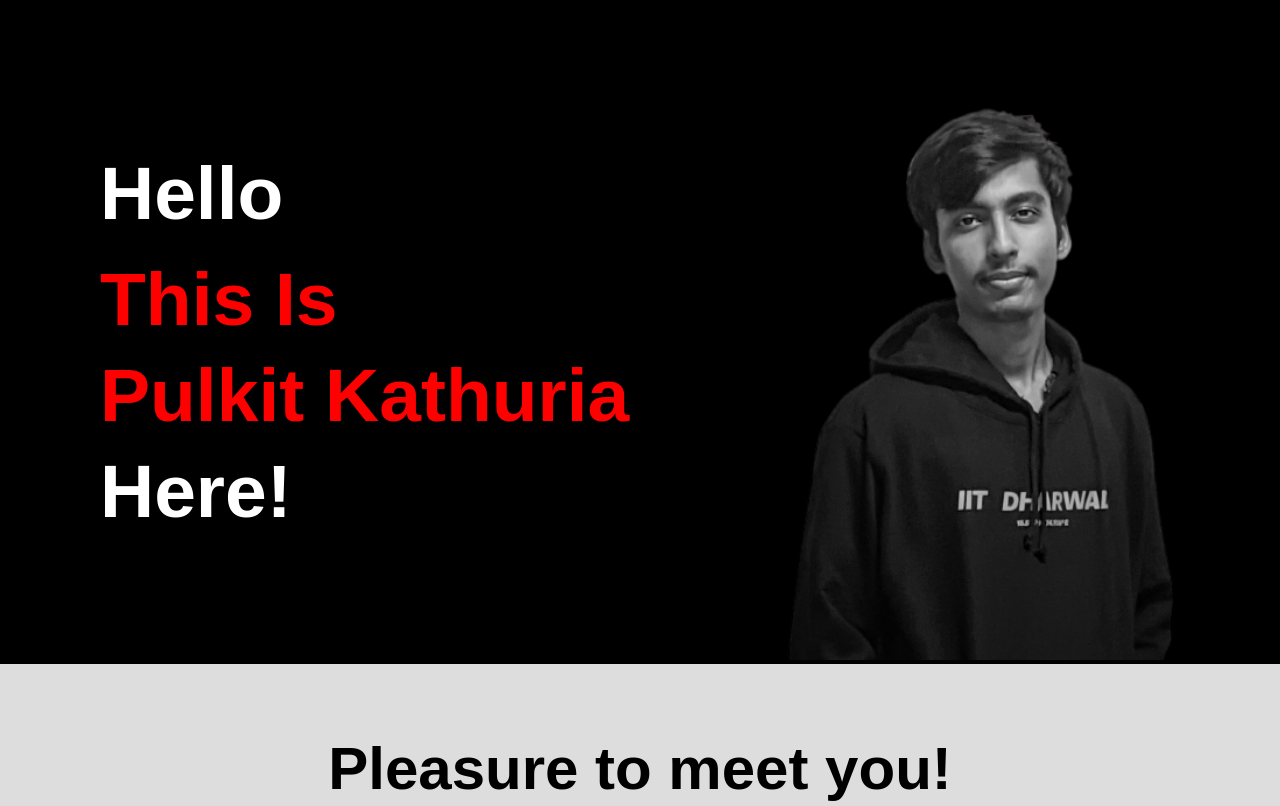
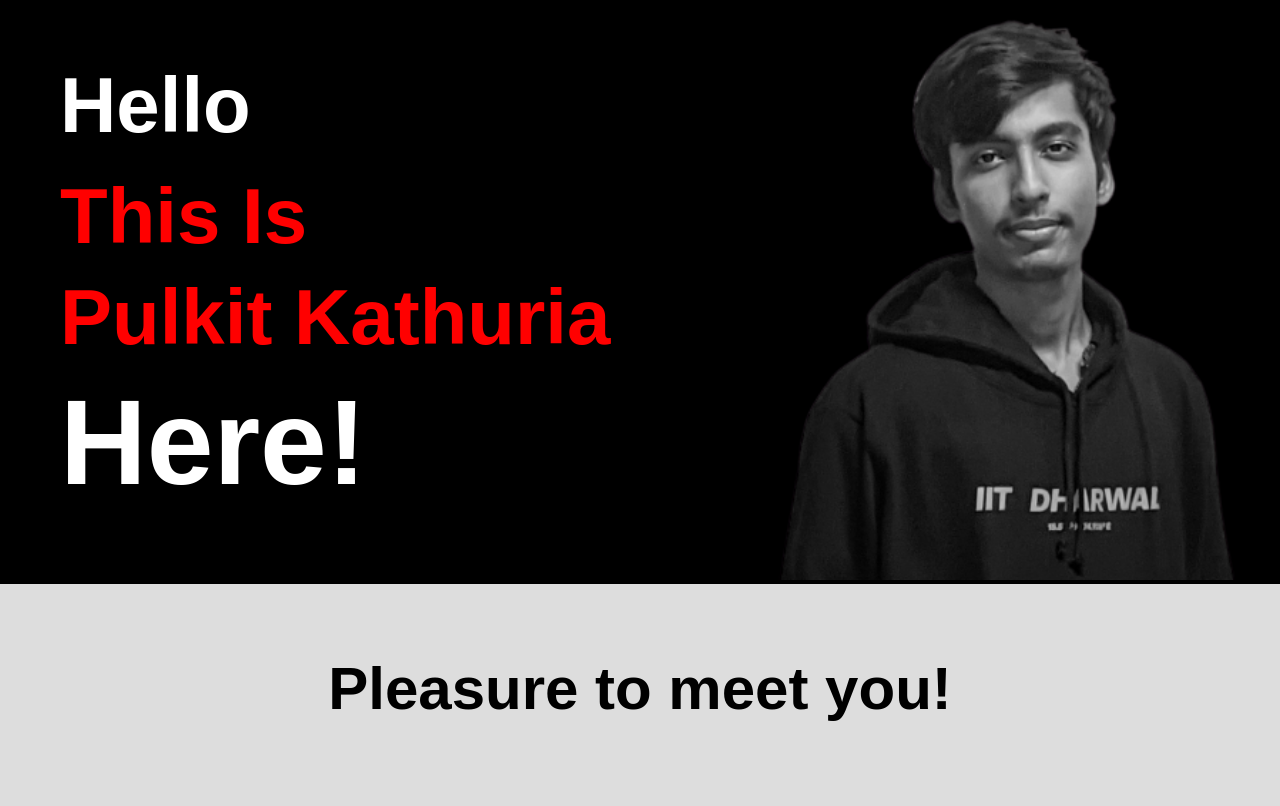
Before and after one commit to Pulkit-1221/Pulkit-1221.github.io, a plain HTML site: page index.html in a window 1280 px wide. Shown: the top 806 px of the page. Drawn offline with nearby package versions, Linux system fonts and the light colour scheme; files that its build step writes are made by us from their sources; a web font is replaced by a local one.

Commit message:
reducing black background

```diff
--- a/css/phone.css
+++ b/css/phone.css
@@ -1,3 +1,12 @@
-.main{
-    font-size: ;
-}
+/* .main{
+    width: 500px;
+    height: auto;
+    margin: auto;
+    align-items: center;
+    justify-content: center;
+    position: relative;
+    top: 0;
+    bottom: 0;
+    background-color: red;
+
+} */
--- a/css/styles.css
+++ b/css/styles.css
@@ -223,22 +223,22 @@ body{
 }
 .main{
     background-color: black;
-    padding: 100px 0px 0px 50px;
+    padding: 10px 0px 0px 10px;
     font-family: 'Montsterrat', sans-serif;
-    /* height: 100%;
+    height: 100%;
     width: 100%;
- */
+
 
 }
 
 .profile-pic{
 	animation: transitionIn 2.2s;
-    width: 450px;
+    width: 550px;
     margin-left: 100px;
 }
 .me{
     margin-left: 100px;
-    font-size: 75px;
+    font-size: 78px;
 
 }
 
@@ -294,6 +294,7 @@ body{
     padding: 0px 0px 10px 0px ;
     color: white;
     margin: 0 0 10px 50px;
+    font-size: 120px;
 }
 
 
--- a/index.html
+++ b/index.html
@@ -7,7 +7,7 @@
     <title>Portfolio</title>
     <link href="https://fonts.googleapis.com/css2?family=Montserrat:wght@100&family=Radio+Canada:wght@300&family=Roboto+Slab:wght@100&family=Ubuntu:wght@300&family=Water+Brush&display=swap" rel="stylesheet">
 
-    <link rel="stylesheet" media="screen and (max-width:1170px)" href="phone.css">
+    <link rel="stylesheet" media="screen and (max-width:1170px)" href="css/phone.css">
     <link rel="stylesheet" href="css/styles.css">
     <script src="https://kit.fontawesome.com/f1b4d5a034.js" crossorigin="anonymous"></script>
     <script src="https://code.jquery.com/jquery-3.6.0.js"></script>
@@ -37,7 +37,7 @@
                 <h1 class="me" id="me4">Here!</h1>
             </div>
             <div class="column">
-                <img class="profile-pic" src="img/me.png" alt="">
+                <img class="profile-pic" src="img/me2.png" alt="">
             </div>
         </div>
     </div>
```
Also changed, not shown: img/me2.png (added).
